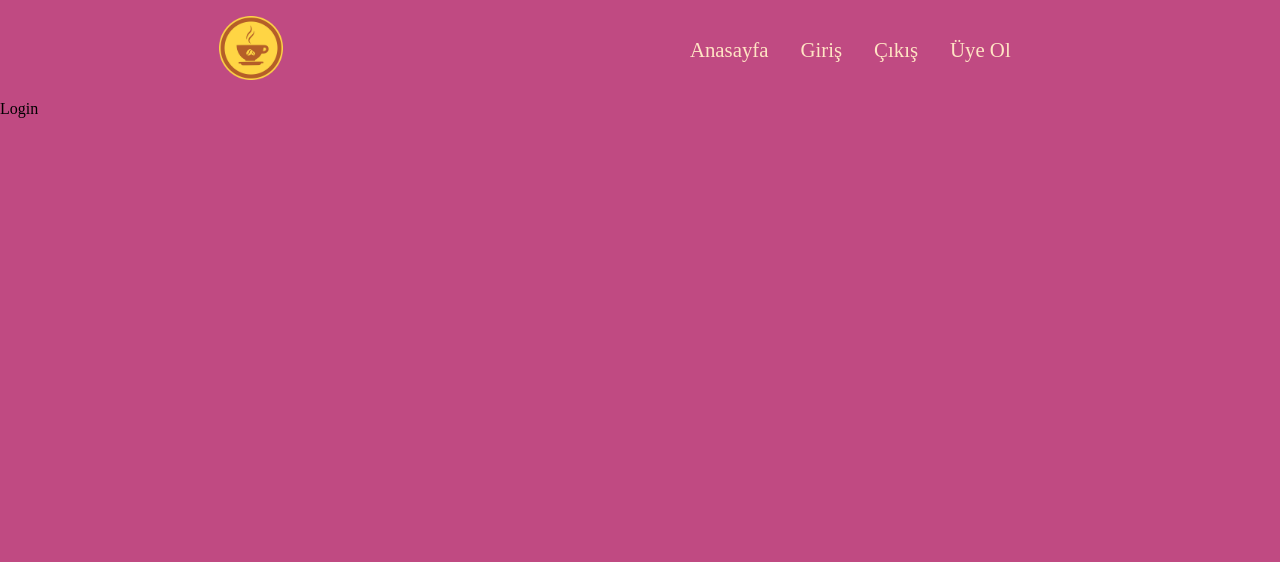
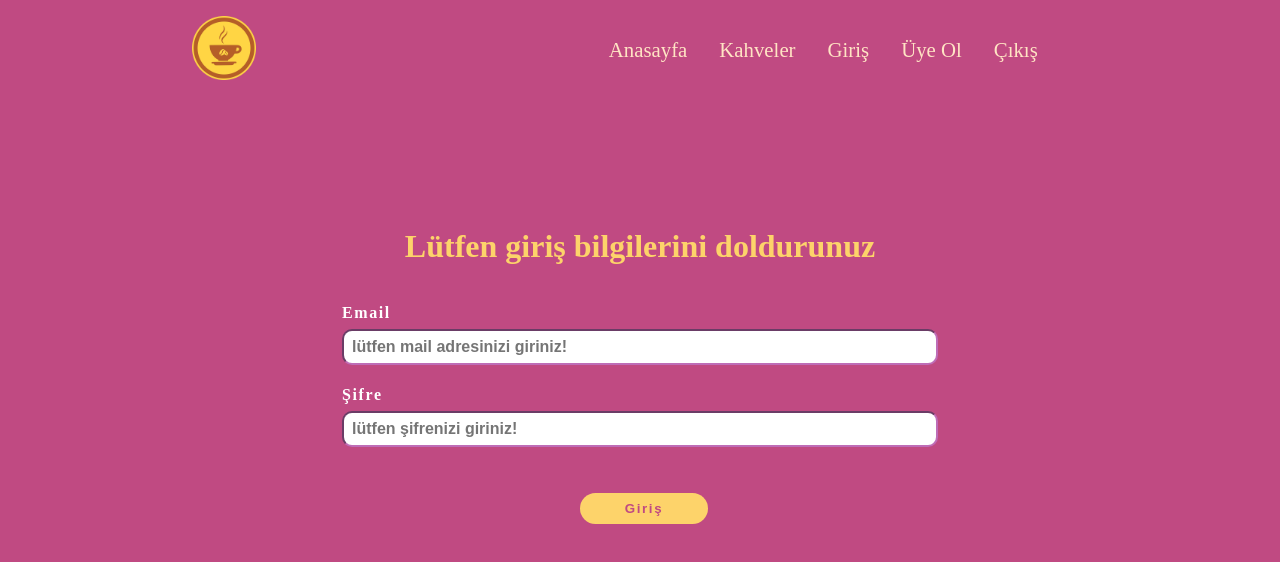
Before and after one commit to aydogdu-ali/CoffeOrdered_react_formik_example, a React (Vite) app: page /login in a window 1280 px wide. Shown: the top 562 px of the page. Built offline with nearby package versions, Linux system fonts and the light colour scheme.

Commit message:
added privateRouter

```diff
--- a/package.json
+++ b/package.json
@@ -9,6 +9,7 @@
     "preview": "vite preview"
   },
   "dependencies": {
+    "firebase": "^9.19.1",
     "formik": "^2.2.9",
     "react": "^18.2.0",
     "react-dom": "^18.2.0",
--- a/src/App.css
+++ b/src/App.css
@@ -8,6 +8,8 @@
 .App {
   height: 100vh;
   background-color: #c04a82;
+
+
 }
 
 /*Navbar*/
@@ -28,7 +30,6 @@
   display: flex;
   justify-content: space-around;
   gap: 2rem;
-
   margin-right: 50px;
 }
 
@@ -44,7 +45,7 @@
  margin: auto;
   margin-top: 8rem;
   width: 600px;
-  height: 100vh;
+
 }
 .register h1{
   text-align: center;
@@ -95,5 +96,5 @@ button {
 }
 
 .input-error{
-  background-color:lime
+  background-color:rgb(211, 193, 191)
 }
--- a/src/components/Login.jsx
+++ b/src/components/Login.jsx
@@ -1,8 +1,67 @@
 import React from 'react'
+import { useFormik } from "formik";
+import { loginSchema } from "../schemas";
+import { useNavigate } from 'react-router-dom';
+
+
+
+
+const onSubmit = (values,actions) => {
+   console.log(values) // forma yazılan değerler vardır.
+   console.log(actions)// form ile ilgili yapılacak methodlar tanımlı resetleme vn. gibi
+   actions.resetForm()
+   console.log("tıklandı", values)
+};
 
 const Login = () => {
+  const navigate= useNavigate()
+
+
+  const { values, errors, handleChange, handleSubmit } = useFormik({
+    initialValues: {
+      email: "",
+      password: "",
+
+    },
+
+    validationSchema: loginSchema,
+    onSubmit
+  });
+
+
   return (
-    <div>Login</div>
+    <div>
+       <form className="register" onSubmit={handleSubmit}>
+      <h1>Lütfen giriş bilgilerini doldurunuz</h1>
+      <div className="form-input">
+        <label> Email</label>
+        <input
+          type="email"
+          value={values.email}
+          onChange={handleChange}
+          id="email"
+          placeholder="lütfen mail adresinizi giriniz!"
+          className={errors.email ? "input-error" : ""}
+        />
+        {errors.email && <p className="error">{errors.email}</p>}
+      </div>
+<div className="form-input">
+        <label> Şifre</label>
+        <input
+          type="password"
+          value={values.password}
+          onChange={handleChange}
+          id="password"
+          placeholder="lütfen şifrenizi giriniz!"
+          className={errors.password ? "input-error" : ""}
+        />
+        {errors.password && <p className="error">{errors.password}</p>}
+      </div>
+       <button  onClick = {()=>navigate("/kahveler")}type="submit">
+        Giriş
+      </button>
+      </form>
+    </div>
   )
 }
 
--- a/src/components/Navbar.jsx
+++ b/src/components/Navbar.jsx
@@ -1,6 +1,6 @@
-import React from 'react'
-import { NavLink } from 'react-router-dom'
-import logo from "../assets/logo_sidebar.jpg"
+import React from "react";
+import { NavLink } from "react-router-dom";
+import logo from "../assets/logo_sidebar.jpg";
 
 const Navbar = () => {
   return (
@@ -9,14 +9,15 @@ const Navbar = () => {
         <img src={logo} alt="logo" />
       </div>
 
-      <div className='links'>
+      <div className="links">
         <NavLink to="/"> Anasayfa</NavLink>
+        <NavLink to="/kahveler">Kahveler</NavLink>
         <NavLink to="/login"> Giriş</NavLink>
+        <NavLink to="/register"> Üye Ol</NavLink>
         <NavLink to="/"> Çıkış</NavLink>
-        <NavLink to="/register"> Üye Ol</NavLink>
       </div>
     </div>
   );
-}
+};
 
-export default Navbar
+export default Navbar;
--- /dev/null
+++ b/src/components/Product.jsx
@@ -0,0 +1,9 @@
+import React from 'react'
+
+const Product = () => {
+  return (
+    <div>Product</div>
+  )
+}
+
+export default Product
--- a/src/components/Register.jsx
+++ b/src/components/Register.jsx
@@ -17,6 +17,7 @@ const Register = () => {
   // const formik = useFormik({
   const { values, errors, handleChange, handleSubmit, isSubmitting } = useFormik({
     initialValues: {
+      username:"",
       email: "",
       age: "",
       password: "",
@@ -38,6 +39,18 @@ const Register = () => {
   return (
     <form className="register" onSubmit={handleSubmit}>
       <h1>Lütfen formu eksizsiz doldurunuz</h1>
+      <div className="form-input">
+        <label>Kullanıcı Adı</label>
+        <input
+          type="text"
+          value={values.username}
+          onChange={handleChange}
+          id="username"
+          placeholder="lütfen kullanıcı adı giriniz!"
+          className={errors.username ? "input-error" : ""}
+        />
+        {errors.username && <p className="error">{errors.username}</p>}
+      </div>
       <div className="form-input">
         <label> Email</label>
         <input
--- a/src/router/AppRouter.jsx
+++ b/src/router/AppRouter.jsx
@@ -1,11 +1,11 @@
-import React from 'react'
-import { BrowserRouter,Route,Routes } from 'react-router-dom'
-import Home from '../components/Home';
-import Register from '../components/Register';
-import Login from '../components/Login';
-import Navbar from '../components/Navbar';
-import Product from '../components/Product';
-
+import React from "react";
+import { BrowserRouter, Route, Routes } from "react-router-dom";
+import Home from "../components/Home";
+import Register from "../components/Register";
+import Login from "../components/Login";
+import Navbar from "../components/Navbar";
+import Product from "../components/Product";
+import PrivateRouter from "./PrivateRouter";
 
 const AppRouter = () => {
   return (
@@ -15,10 +15,12 @@ const AppRouter = () => {
         <Route path="/" element={<Home />} />
         <Route path="/register" element={<Register />} />
         <Route path="/login" element={<Login />} />
-        <Route path="/kahveler" element={<Product />} />
+        <Route path="/kahveler" element={<PrivateRouter />}>
+          <Route path="" element={<Product />} />
+        </Route>
       </Routes>
     </BrowserRouter>
   );
-}
+};
 
-export default AppRouter
+export default AppRouter;
--- /dev/null
+++ b/src/router/PrivateRouter.jsx
@@ -0,0 +1,9 @@
+import React from 'react'
+
+const PrivateRouter = () => {
+  return (
+    <div>PrivateRouter</div>
+  )
+}
+
+export default PrivateRouter
```
Also changed, not shown: src/firebase/auth.js (+21 -1 lines), 2 other files (tests, documents, lock files or other folders).
